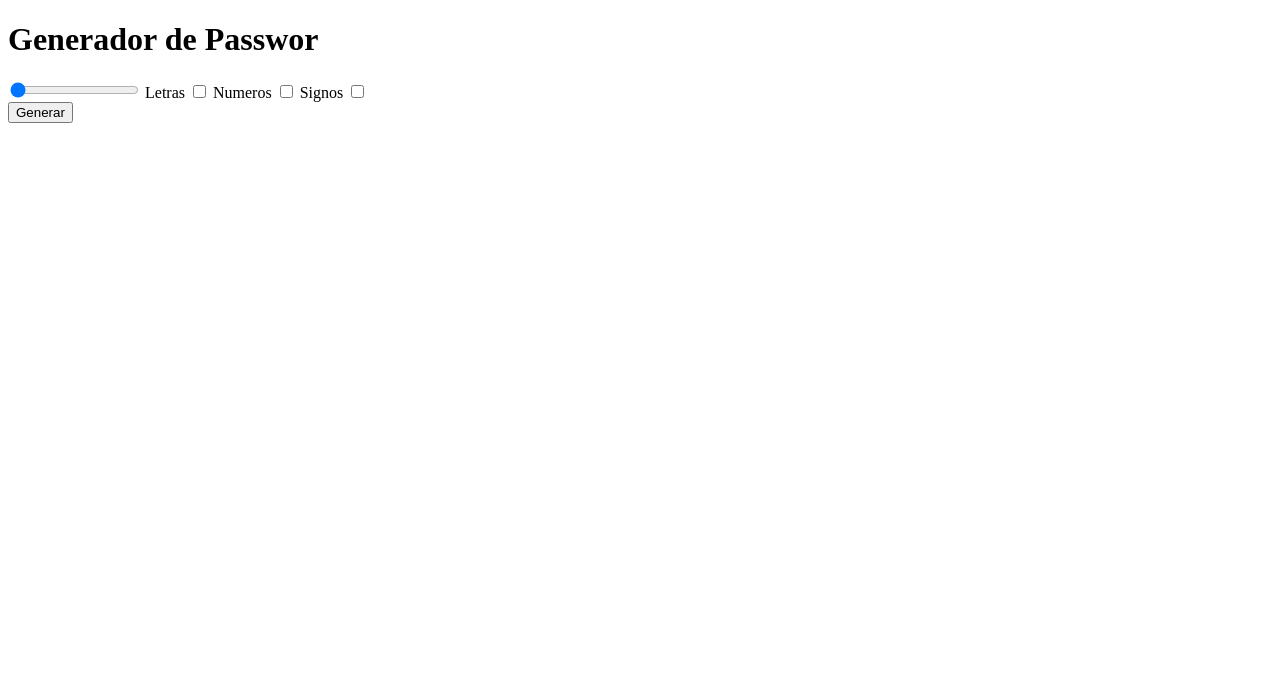
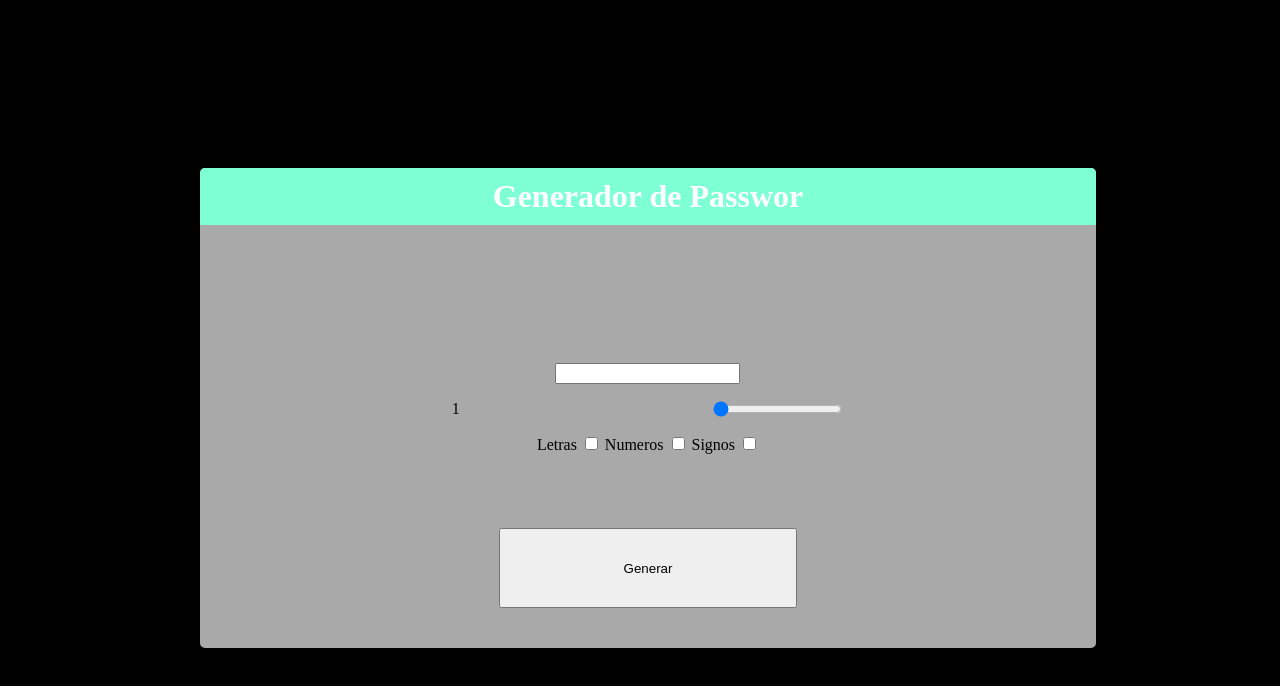
Before and after one commit to Tomytool/generador_passwor, a plain HTML site: page index.html in a window 1280 px wide. Drawn offline with Linux system fonts and the light colour scheme.

Commit message:
se crea input de muestra password

```diff
--- a/app.js
+++ b/app.js
@@ -3,6 +3,8 @@ const checkLetras = document.getElementById('letras');
 const checkNumeros = document.getElementById('numeros');
 const checkSignos = document.getElementById('signos');
 const botonGenerar = document.getElementById('generar');
+const ingCaracter = document.getElementById('ingCaracter');
+const textoPasswor=document.getElementById('textoPasswor');
 
 let objetoPasswor = [];
 let caracterPasswor = 0;
@@ -85,22 +87,26 @@ const opcionSignos = () => {
 
 const cargar = () => {
   cantidadCaracteres = Number(numeroCaracteres.value);
-  console.log(numeroCaracteres.value);
+  ingCaracter.innerText = cantidadCaracteres;
+
+  // console.log(numeroCaracteres.value);
 };
 
 const randonPasswor = () => {
   let passwor = [];
-  console.log(objetoPasswor.length);
-  console.log(cantidadCaracteres);
+  // console.log(objetoPasswor.length);
+  // console.log(cantidadCaracteres);
   if (objetoPasswor.length > 0) {
-    for (let i = 1; i < cantidadCaracteres; i++) {
+    for (let i = 1; i <= cantidadCaracteres; i++) {
       let cantidad = Math.floor(
         Math.random() * (objetoPasswor.length - 1 + 1) + 1
       );
       //   console.log(cantidad);
       passwor.push(objetoPasswor[cantidad]);
     }
+    textoPasswor.value=passwor.join('')
     console.log(passwor.join(''));
+
     // console.log(passwor);
 
     // console.log(objetoPasswor);
--- /dev/null
+++ b/estilos.css
@@ -0,0 +1,49 @@
+body {
+  background-color: black;
+  display: flex;
+  justify-content: center;
+  align-items: center;
+  width: 100vw;
+  height: 100vh;
+}
+.contenedor {
+  background-color: darkgray;
+  display: grid;
+  grid-template-columns: repeat(3, 1fr);
+  grid-template-rows: repeat(3, 1fr);
+  border-radius: 5px;
+  width: 70%;
+  height: 60%;
+  overflow: hidden;
+}
+
+.contenedor h1 {
+  color: white;
+  font-weight: bold;
+  text-align: center;
+  background-color: aquamarine;
+  padding: 10px 0;
+  grid-column: 1 / 4;
+  grid-row: 1 / 2;
+  margin: 0;
+  align-self: start;
+}
+.contenedor form {
+  width: 100%;
+  grid-column: 1 / 4;
+  display: flex;
+  flex-direction: column;
+  justify-content: center;
+  align-items: center;
+}
+.contenedor form .contador {
+  display: flex;
+  width: 100%;
+  justify-content: space-evenly;
+}
+.contenedor button {
+  width: 100%;
+  height: 80px;
+  grid-column: 2 / 3;
+  align-self: center;
+}
--- a/index.html
+++ b/index.html
@@ -4,12 +4,16 @@
     <meta charset="UTF-8" />
     <meta http-equiv="X-UA-Compatible" content="IE=edge" />
     <meta name="viewport" content="width=device-width, initial-scale=1.0" />
+    <link rel="stylesheet" href="estilos.css" />
     <title>Generador Passwor</title>
   </head>
   <body>
+    <div class="contenedor">
       <h1>Generador de Passwor</h1>
       <form action="">
-      <div class="contador"></div>
+        <input type="text" name="textoPasswor" id="textoPasswor" />
+        <div class="contador">
+          <p id="ingCaracter">1</p>
           <input
             type="range"
             name="caracteres"
@@ -19,6 +23,8 @@
             step="1"
             value="1"
           />
+        </div>
+        <div class="checklist">
           <label for="letras"
             >Letras
             <input type="checkbox" name="letras" id="letras" />
@@ -31,9 +37,11 @@
             >Signos
             <input type="checkbox" name="signos" id="signos" />
           </label>
+        </div>
       </form>
       <button id="generar">Generar</button>
 
       <script src="app.js"></script>
+    </div>
   </body>
 </html>
```
Lines whose indentation alone changed are shown as unchanged.
